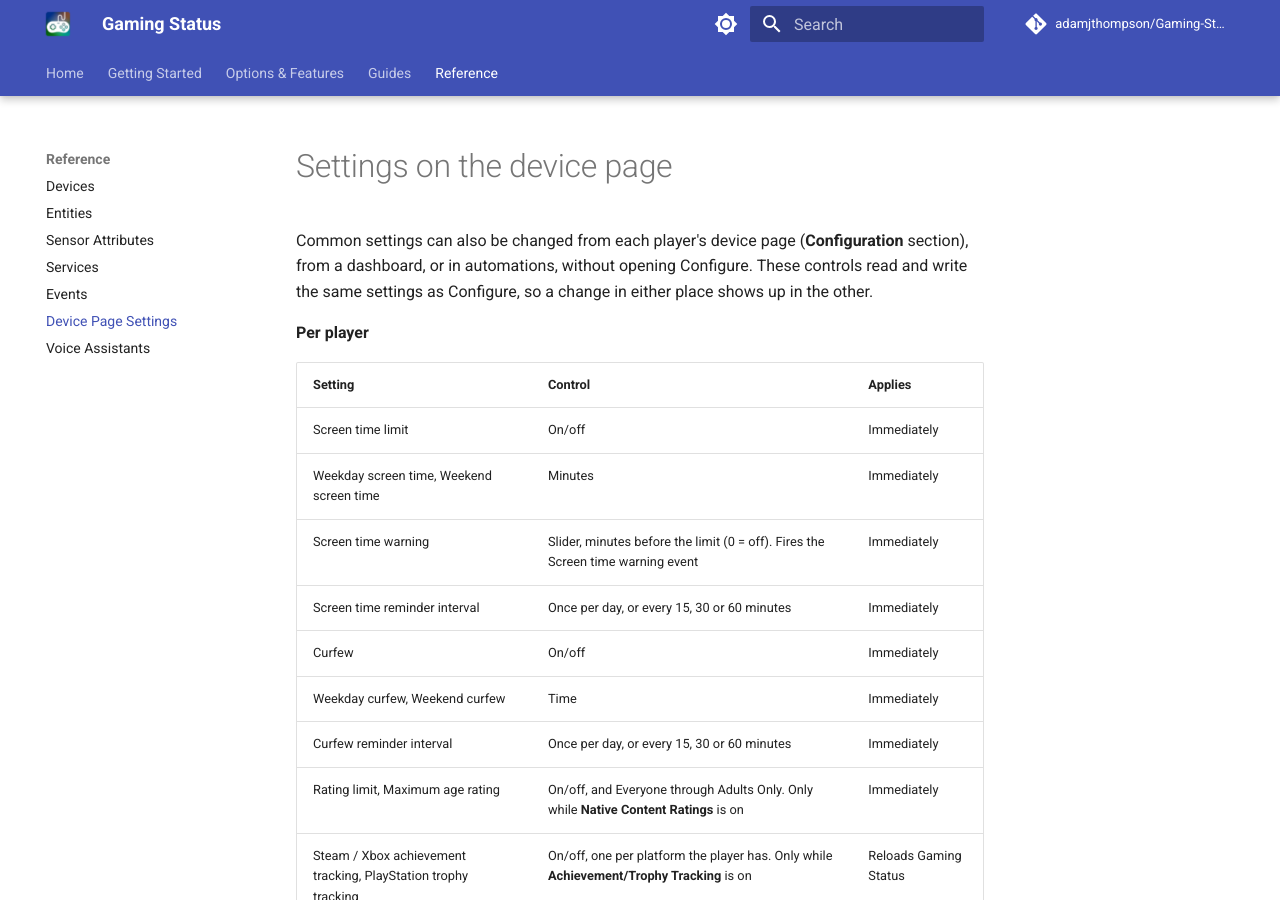
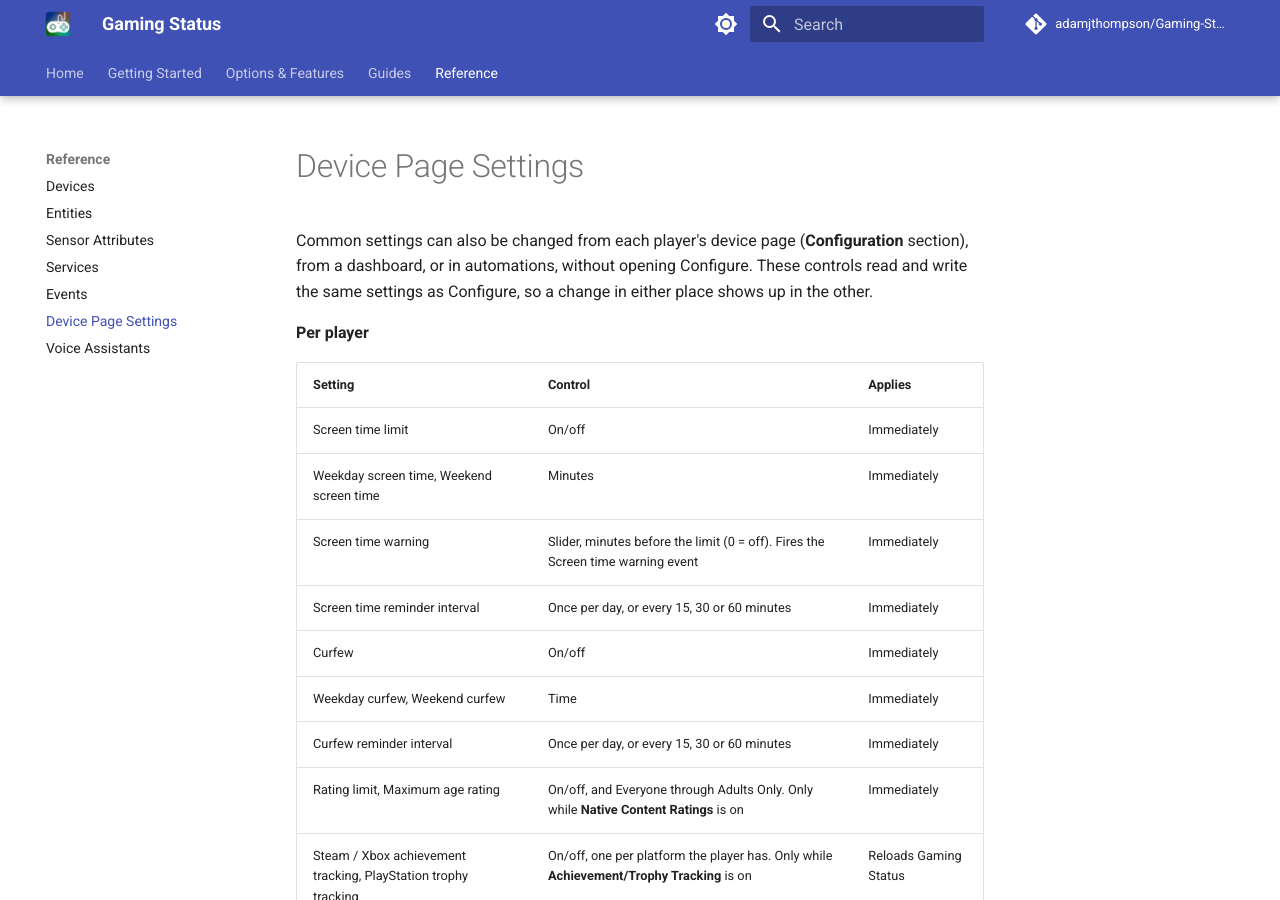
Before and after one commit to adamjthompson/Gaming-Status, an MkDocs documentation site: the page built from docs/reference/device-settings.md, in a window 1280 px wide and 900 px high. Built offline with MkDocs 1.6.1 and Material for MkDocs 9.7.7, drawn with Linux system fonts in a browser that asks for light colours; comment, search, counter and statistics services are not loaded.

Commit message:
Title edits.

```diff
--- a/docs/reference/device-settings.md
+++ b/docs/reference/device-settings.md
@@ -1,4 +1,4 @@
-# Settings on the device page
+# Device Page Settings
 Common settings can also be changed from each player's device page (**Configuration** section), from a dashboard, or in automations, without opening Configure. These controls read and write the same settings as Configure, so a change in either place shows up in the other.
 
 **Per player**
```
Also changed, not shown: docs/reference/voice.md (+1 -1 lines).
